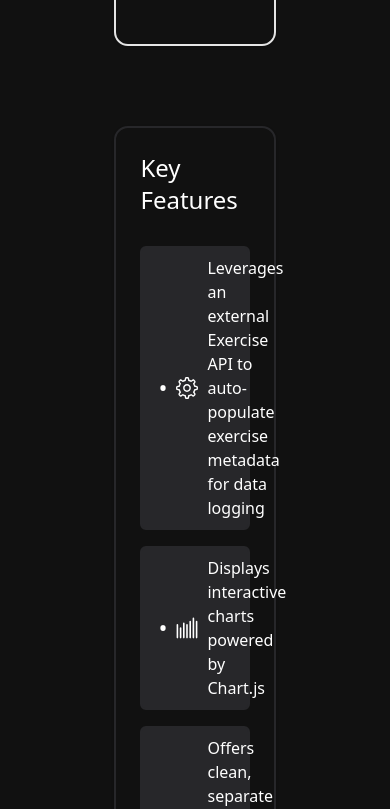
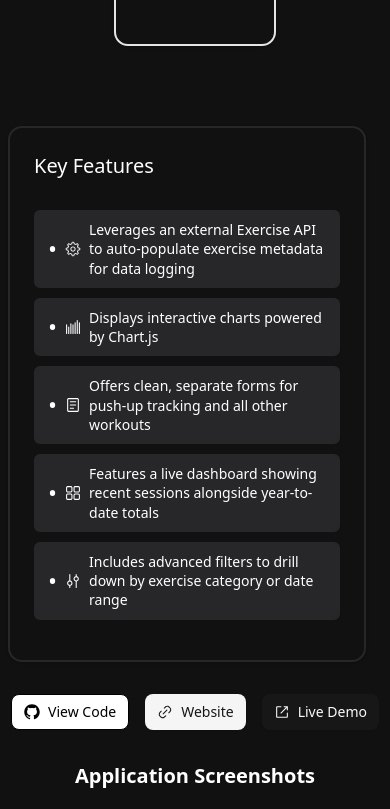
Before and after one commit to AazeemVS/Portfolio-Site, a React (Vite) app in the folder my-portfolio/: page /WorkoutTrackerInfoPage in a window 390 px wide. Shown: the part 3000-3809 px from the top of the page. Built offline with nearby package versions, Linux system fonts and the light colour scheme.

Commit message:
updated responsiveness for the key features components

```diff
--- a/my-portfolio/src/components/ui/projects/keyFeatures.tsx
+++ b/my-portfolio/src/components/ui/projects/keyFeatures.tsx
@@ -6,23 +6,56 @@ interface KeyFeaturesProps {
 
 const KeyFeatures: React.FC<KeyFeaturesProps> = ({ items }) => {
   return (
-    <Card>
-      <CardHeader className="text-white text-2xl">Key Features</CardHeader>
+    <Card
+      className="
+        w-full
+        max-sm:-mx-2    /* extend card closer to screen edges on phones */
+        max-[360px]:-mx-1
+      "
+    >
+      {/* Desktop unchanged; smaller screens step down the title size */}
+      <CardHeader className="text-white text-2xl max-sm:text-xl">
+        Key Features
+      </CardHeader>
 
       <CardContent>
-        <div className="grid grid-cols-1 gap-4 mb-4">
+        {/* Keep 1 column on desktop; just tighten gaps on phones */}
+        <div className="grid grid-cols-1 gap-4 max-sm:gap-2.5 mb-4">
           {items.map((item, index) => (
             <div
               key={index}
-              className="flex items-center justify-start w-full px-4 py-2 bg-zinc-800 border-2 border-[#27272a] rounded-sm gap-x-2"
+              className="
+                flex items-center justify-start w-full
+                px-4 py-2 gap-x-2
+                bg-zinc-800 border-2 border-[#27272a] rounded-sm
+                max-sm:px-3 max-sm:py-2
+              "
             >
-              <span className="text-white text-2xl place-items-center">
-                {" "}
-                •{" "}
+              {/* Bullet stays on desktop; hide only on very tiny screens */}
+              <span className="text-white text-2xl leading-none max-[360px]:hidden">
+                •
               </span>
-              <span className="text-white">{item.icon}</span>
 
-              <span className="text-white text-base"> {item.label}</span>
+              {/* Icon: constrain size only on phones; desktop untouched */}
+              <span
+                className="
+                  text-white place-items-center
+                  max-sm:[&>*]:w-4 max-sm:[&>*]:h-4
+                "
+              >
+                {item.icon}
+              </span>
+
+              {/* Label: shrink on smaller screens & ensure it stays inside the box */}
+              <span
+                className="
+                  flex-1 text-white text-base
+                  max-sm:text-sm max-[360px]:text-xs
+                  leading-snug break-words
+                "
+              >
+                {item.label}
+              </span>
             </div>
           ))}
         </div>
@@ -30,4 +63,5 @@ const KeyFeatures: React.FC<KeyFeaturesProps> = ({ items }) => {
     </Card>
   );
 };
+
 export default KeyFeatures;
```
